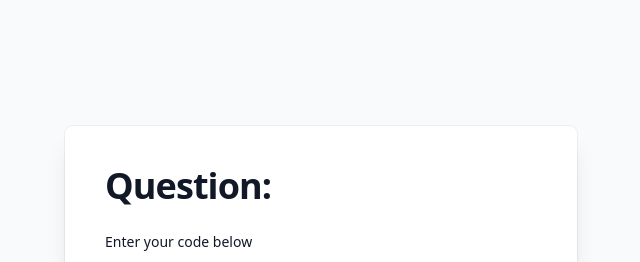
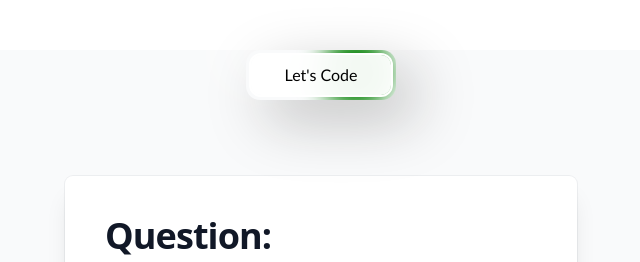
Before and after one commit to FaresShehata/Code-Colosseum, a Flask app: page /question in a window 1280 px wide. Shown: the top 262 px of the page, without its empty margins (319-959 px from the left). Run offline with Flask 3, Linux system fonts and the light colour scheme; style sheets or scripts are compiled from the project's sources; some libraries are stand-ins or nearby versions.

Commit message:
index.html

```diff
--- a/templates/index.html
+++ b/templates/index.html
@@ -36,10 +36,11 @@
 
 </head>
 <body>
-
-
-
-
+    <div class="card">
+            <div class="text">Let's Code</div>
+            <div class="bg"></div>
+            <div class="blob" id="blob"></div>
+        </div>
 
     <div class="flex flex-col justify-center min-h-screen bg-gray-50 py-6 sm:py-12 w-fill">
         <div class="relative bg-white rounded-lg shadow-xl ring-1 ring-gray-900/5 mx-auto max-w-lg px-6 pt-10 pb-8 sm:px-10 space-y-6 text-base leading-7 text-gray-600 md:w-3/4">
@@ -68,6 +69,9 @@
         });
 
         function sendMessage() {
+            var blob = document.getElementById('blob');
+            blob.style.animationPlayState = 'paused';
+
             var input = editor.getValue();
             var message = input;
             editor.setValue(""); // Clear the input field
```
